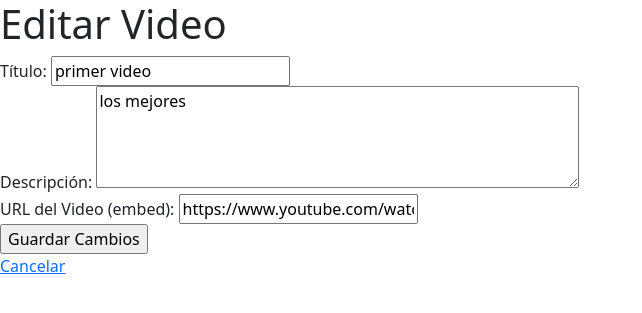
After one commit to emersonxinay/almacen_de_videos_youtube, a Flask app: page /edit/1 in a window 1280 px wide. The commit adds this page. Shown: the top 313 px of the page, without its empty margins (0-642 px from the left). Run offline with Flask 3, Linux system fonts and the light colour scheme; data comes from the database, SQL or seed files in the repository.

Commit message:
feat db y crud

```diff
--- a/app.py
+++ b/app.py
@@ -1,20 +1,52 @@
 from flask import Flask, render_template, request, redirect, url_for
 from flask_sqlalchemy import SQLAlchemy
+from flask_migrate import Migrate
+
 
 app = Flask(__name__)
-# configurando la base de datos
-# Usa SQLite para la base de datos
+
+# Configuración de la base de datos (SQLite)
 app.config['SQLALCHEMY_DATABASE_URI'] = 'sqlite:///videos.db'
 db = SQLAlchemy(app)
-# creando el modelo de base de datos
+migrate = Migrate(app, db)
+
+
+# Definición del modelo de base de datos
 
 
 class Video(db.Model):
     id = db.Column(db.Integer, primary_key=True)
     title = db.Column(db.String(255), nullable=False)
     description = db.Column(db.Text, nullable=True)
-    url = db.Column(db.String(255), nullable=False)
-    # Agrega más campos según tus necesidades (usuario que subió el video, fecha de carga, etc.)
+    youtube_url = db.Column(db.String(255), nullable=False)
+    video_id = db.Column(db.String(255), nullable=False)
+    # Puedes agregar más campos según tus necesidades (usuario que subió el video, fecha de carga, etc.)
+
+# Función para obtener el video_id de una URL de YouTube
+
+
+def get_video_id(youtube_url):
+    # Buscar el parámetro "v" en la URL
+    start_idx = youtube_url.find("v=")
+    if start_idx != -1:
+        start_idx += 2
+        end_idx = youtube_url.find("&", start_idx)
+        if end_idx == -1:
+            video_id = youtube_url[start_idx:]
+        else:
+            video_id = youtube_url[start_idx:end_idx]
+        return video_id
+    return None
+
+# Función para incrustar URL de YouTube
+
+
+def embed_youtube_url(youtube_url):
+    video_id = get_video_id(youtube_url)
+    if video_id:
+        embed_url = f"https://www.youtube.com/embed/{video_id}?si=RSU935ew-UDTDonW"
+        return embed_url
+    return None
 
 # Ruta para mostrar la lista de videos
 
@@ -22,31 +54,65 @@ class Video(db.Model):
 @app.route('/')
 def index():
     videos = Video.query.all()
-    return render_template('index.html', videos=videos)
+    return render_template('index.html', videos=videos, embed_youtube_url=embed_youtube_url)
 
 # Ruta para cargar un nuevo video
 
 
-def embed_youtube_url(youtube_url):
-    parts = youtube_url.split("=")
-    video_id = parts[-1]
-    embed_url = f"https://www.youtube.com/embed/{video_id}?si=RSU935ew-UDTDonW"
-    return embed_url
-
-
 @app.route('/upload', methods=['GET', 'POST'])
 def upload_video():
-
     if request.method == 'POST':
         title = request.form['title']
         description = request.form['description']
-        url = request.form['url']
+        youtube_url = request.form['url']
 
-        video = Video(title=title, description=description, url=url)
-        db.session.add(video)
+        # Obtener el video_id de la URL de YouTube
+        video_id = get_video_id(youtube_url)
+
+        if video_id:
+            # Crear una instancia del modelo Video y agregarla a la base de datos
+            video = Video(title=title, description=description,
+                          youtube_url=youtube_url, video_id=video_id)
+            db.session.add(video)
+            db.session.commit()
+
+            # Redirigir a la página principal para mostrar los videos
+            return redirect(url_for('index'))
+
+    return render_template('upload.html')
+
+# completando crud
+# para ver detalle
+
+
+@app.route('/video/<int:id>')
+def show_video_detail(id):
+    video = Video.query.get(id)
+    return render_template('show.html', video=video, embed_youtube_url=embed_youtube_url)
+
+
+# para editar o actualizar los datos del video
+@app.route('/edit/<int:id>', methods=['GET', 'POST'])
+def edit_video(id):
+    video = Video.query.get(id)
+    if request.method == 'POST':
+        # Obtén los datos actualizados del formulario
+        video.title = request.form['title']
+        video.description = request.form['description']
+        video.youtube_url = request.form['youtube_url']
         db.session.commit()
         return redirect(url_for('index'))
-    return render_template('upload.html')
+    return render_template('update.html', video=video,  embed_youtube_url=embed_youtube_url)
+
+# para eliminar video
+
+
+@app.route('/delete/<int:id>')
+def delete_video(id):
+    video = Video.query.get(id)
+    db.session.delete(video)
+    db.session.commit()
+    return redirect(url_for('index'))
 
 
 if __name__ == '__main__':
--- a/templates/index.html
+++ b/templates/index.html
@@ -9,7 +9,7 @@
     <iframe
       width="560"
       height="315"
-      src="{{ video.url }}"
+      src="{{ embed_youtube_url(video.youtube_url)  }}"
       frameborder="0"
       allowfullscreen
     ></iframe>
--- /dev/null
+++ b/templates/update.html
@@ -0,0 +1,30 @@
+{% extends "base.html" %} {% block principal %}
+<h1>Editar Video</h1>
+<form method="POST" action="/edit/{{ video.id }}">
+  <label for="title">Título:</label>
+  <input
+    type="text"
+    id="title"
+    name="title"
+    value="{{ video.title }}"
+    required
+  /><br />
+
+  <label for="description">Descripción:</label>
+  <textarea id="description" name="description" rows="4" cols="50">
+{{ video.description }}</textarea
+  ><br />
+
+  <label for="youtube_url">URL del Video (embed):</label>
+  <input
+    type="text"
+    id="youtube_url"
+    name="youtube_url"
+    value="{{ video.youtube_url }}"
+    required
+  /><br />
+
+  <input type="submit" value="Guardar Cambios" />
+</form>
+<a href="/video/{{ video.id }}">Cancelar</a>
+{% endblock %}
--- a/templates/upload.html
+++ b/templates/upload.html
@@ -5,8 +5,7 @@
   <input type="text" id="title" name="title" required /><br />
 
   <label for="description">Descripción:</label>
-  <textarea id="description" name="description" rows="4" cols="50"></textarea
-  ><br />
+  <textarea id="description" name="description" rows="4" cols="50"></textarea><br />
 
   <label for="url">URL del Video (embed):</label>
   <input type="text" id="url" name="url" required /><br />
@@ -14,4 +13,4 @@
   <input type="submit" value="Cargar Video" />
 </form>
 <a href="/">Volver a la Lista de Videos</a>
-{% endblock principal %}
+{% endblock %}
```
Also changed, not shown: templates/show.html (added, +14 -0 lines), instance/videos.db, 1 other file.
